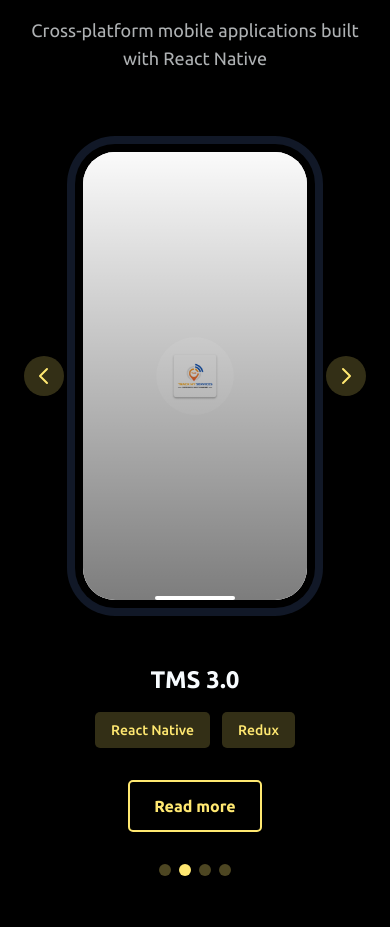
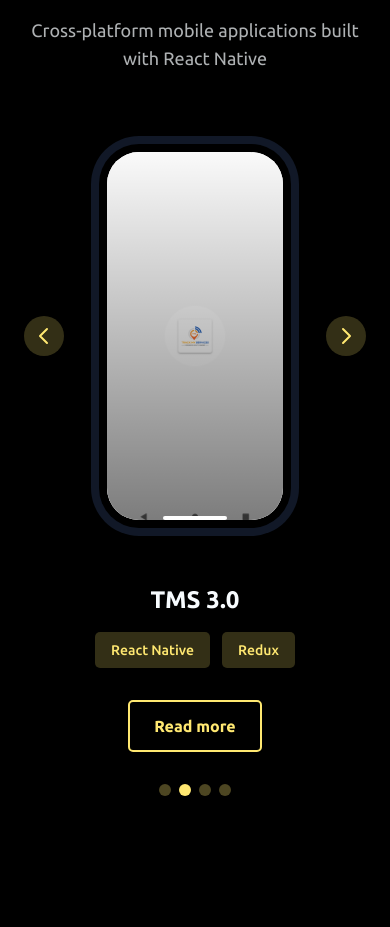
Before and after one commit to Rakesh-2000/Portfolio, a React (Vite) app: page / in a window 390 px wide. Shown: the part 3080-4007 px from the top of the page. Built offline with nearby package versions, Linux system fonts and the light colour scheme.

Commit message:
mobile responsive

```diff
--- a/src/components/Projects.tsx
+++ b/src/components/Projects.tsx
@@ -192,8 +192,7 @@ const Projects = () => {
             {/* Main Mobile Phone Mockup (Center) */}
             <div className="relative z-10">
   {/* Phone Frame */}
-              {/* Phone Frame */}
-              <div className="w-64 sm:w-72 md:w-80 h-[480px] sm:h-[540px] md:h-[600px] bg-gray-900 rounded-[3rem] p-2 shadow-2xl mx-auto">
+  <div className="w-52 sm:w-64 md:w-80 h-[400px] sm:h-[500px] md:h-[600px] bg-gray-900 rounded-[3rem] p-2 shadow-2xl mx-auto">
     <div className="w-full h-full bg-black rounded-[2.5rem] p-2 relative overflow-hidden">
       {/* Screen */}
       <div className="w-full h-full bg-white rounded-[2rem] overflow-hidden relative">
@@ -206,10 +205,11 @@ const Projects = () => {
       </div>
 
       {/* Home Indicator */}
-                  <div className="absolute bottom-2 left-1/2 transform -translate-x-1/2 w-20 sm:w-24 h-1 bg-white rounded-full"></div>
+      <div className="absolute bottom-2 left-1/2 transform -translate-x-1/2 w-16 sm:w-24 h-1 bg-white rounded-full"></div>
     </div>
   </div>
 </div>
+
           </div>
 
           {/* Project Indicators */}
```
Lines whose indentation alone changed are shown as unchanged.
